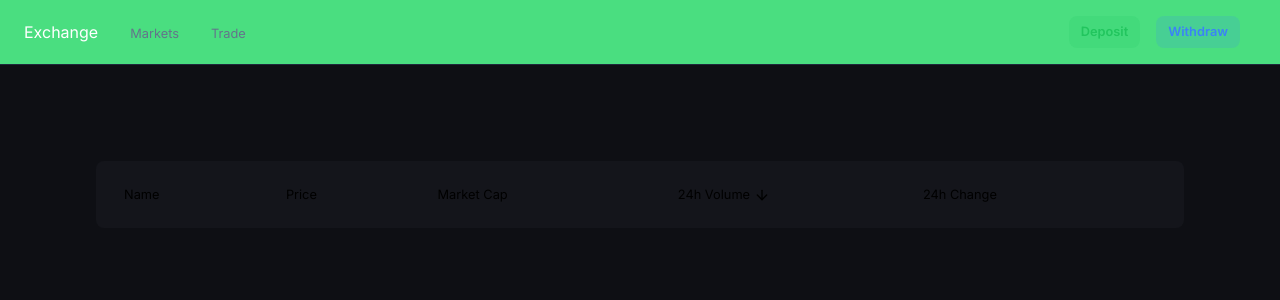
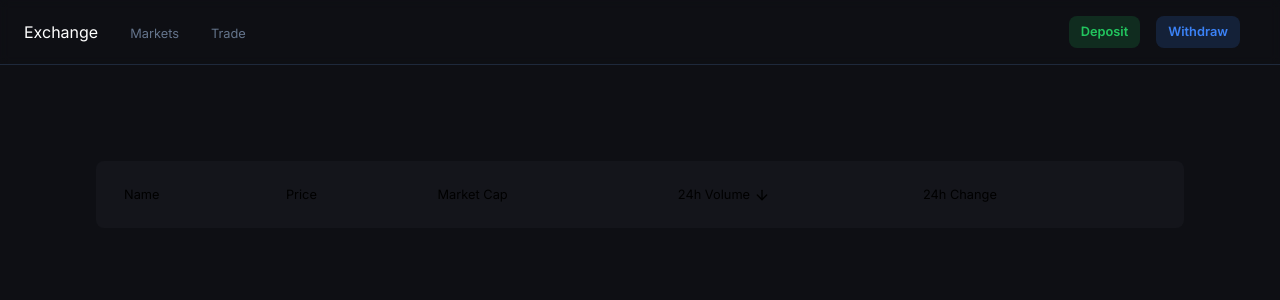
Before and after one commit to SwarnenduG07/Market-FusionX, a Next.js app in the folder frontend/: page / in a window 1280 px wide. Shown: the top 300 px of the page. Built offline with nearby package versions, Linux system fonts and the light colour scheme.

Commit message:
navbar colour chneged

```diff
--- a/frontend/app/components/Appbar.tsx
+++ b/frontend/app/components/Appbar.tsx
@@ -9,7 +9,7 @@ export const Appbar = () => {
     const route = usePathname();
     const router = useRouter()
 
-    return <div className="text-white border-b border-slate-800 bg-green-400">
+    return <div className="text-white border-b border-slate-800 filter backdrop-blur-sm">
         <div className="flex justify-between items-center p-2">
             <div className="flex">
                 <div className={`text-xl pl-4 flex flex-col justify-center cursor-pointer text-white`} onClick={() => router.push('/')}>
```
